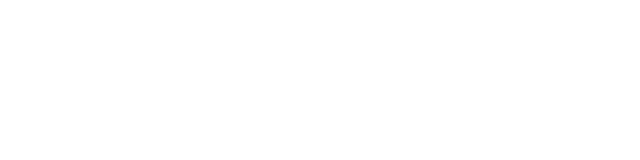
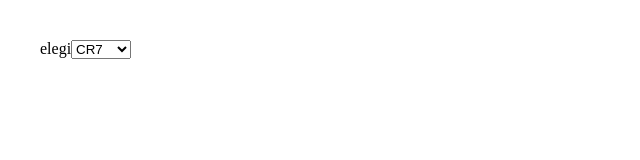
Before and after one commit to Mauricio-mty/react-practice, a React (Vite) app: page /option in a window 1280 px wide. Before the commit this address had no page. Shown: the top 160 px of the page, without its empty margins (0-640 px from the left). Built offline with nearby package versions, Linux system fonts and the light colour scheme.

Commit message:
Select and radioButton

```diff
--- a/src/App.tsx
+++ b/src/App.tsx
@@ -3,6 +3,7 @@
 import {Routes,Route,Link} from 'react-router-dom';
 import Home from './pages/Home';
 import Write from './pages/Write';
+import Option from './pages/Options';
 
 function App(){
 
@@ -11,6 +12,7 @@
       <Routes>
         <Route path="/home" element={<Home/>} />
         <Route path="/write" element={<Write/>} />
+        <Route path="/option" element={<Option/>} />
       </Routes>
     </div>
   );
--- /dev/null
+++ b/src/components/RadioButton.tsx
@@ -0,0 +1,44 @@
+import React from "react";
+
+
+interface Option{
+    value:string;
+    label:string;
+}
+
+interface SelectProps{
+    label?:string;
+    name?:string;
+    value:string;
+    options:Option[];
+    onChange:(event: React.ChangeEvent<HTMLSelectElement>)=>void;
+}
+
+const RadioButton: React.FC<SelectProps>=({
+    label,
+    onChange,
+    value,
+    options,
+    name,
+})=>{
+
+    return(
+        <div>
+            {label&&<label htmlFor="{name">{label}</label>}
+            <select
+                id={name}
+                name={name}
+                value={value}
+                onChange={onChange}
+            >
+                {options.map((option)=>(
+                    <option key={option.value} value={option.value}>
+                        {option.label}
+                    </option>
+                ))}
+            </select>
+        </div>
+    );
+};
+
+export default RadioButton;
--- /dev/null
+++ b/src/pages/Options.tsx
@@ -0,0 +1,30 @@
+import React,{useState} from "react";
+import RadioButton from "../components/RadioButton";
+
+const menu=[
+    {value:'CR7',label:'CR7'},
+    {value:'Slatan',label:'Slatan'},
+    {value:'Bael',label:'Bael'},
+    {value:'Muller',label:'Muller'},
+]
+
+const Option: React.FC=()=>{
+
+    const[select,setSelect]=useState('');
+
+    const handleSelect=(event)=>{
+        setSelect(event.target.value);
+    };
+
+    return(
+           <RadioButton
+                label="elegi"
+                name="player"
+                value={select}
+                onChange={handleSelect}
+                options={menu}
+           />
+    );
+};
+
+export default Option;
```
Also changed, not shown: src/components/Select.tsx (added), 1 other file (tests, documents, lock files or other folders).
